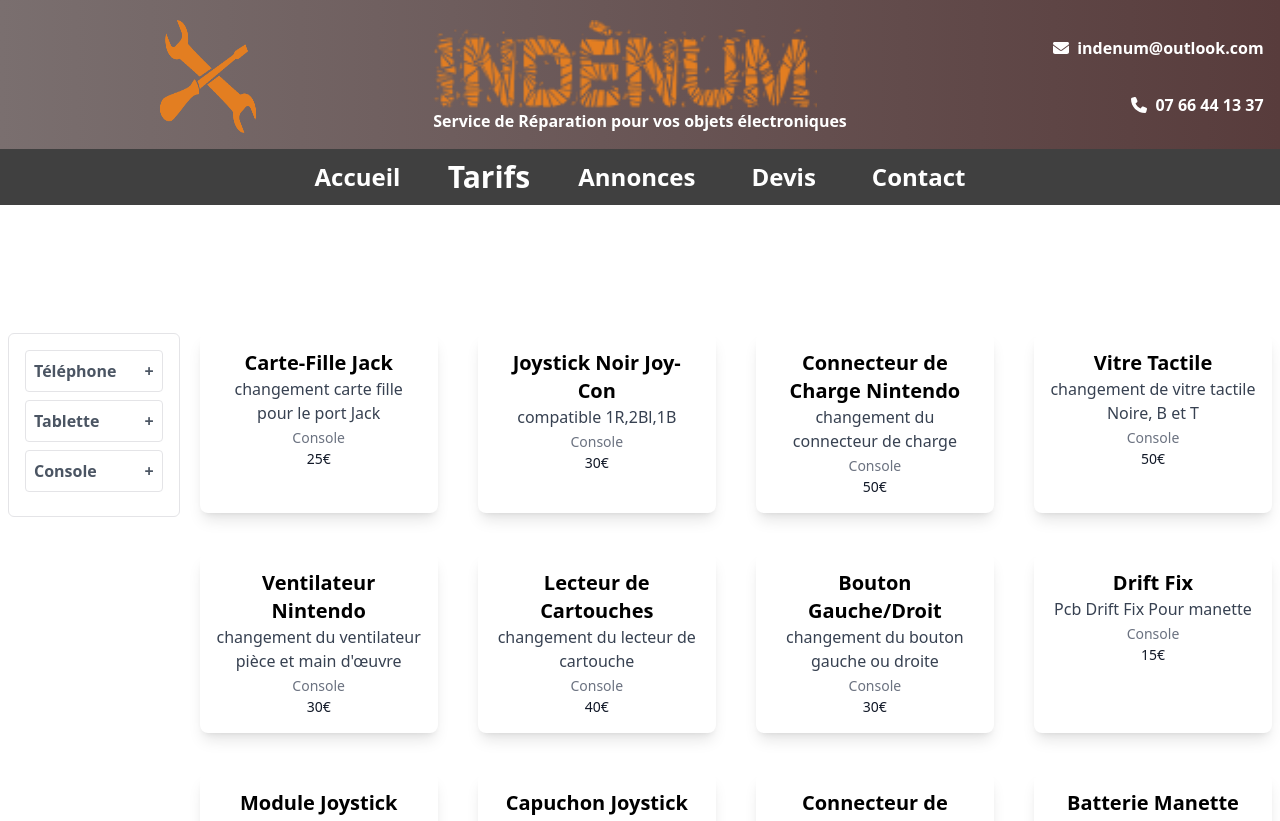
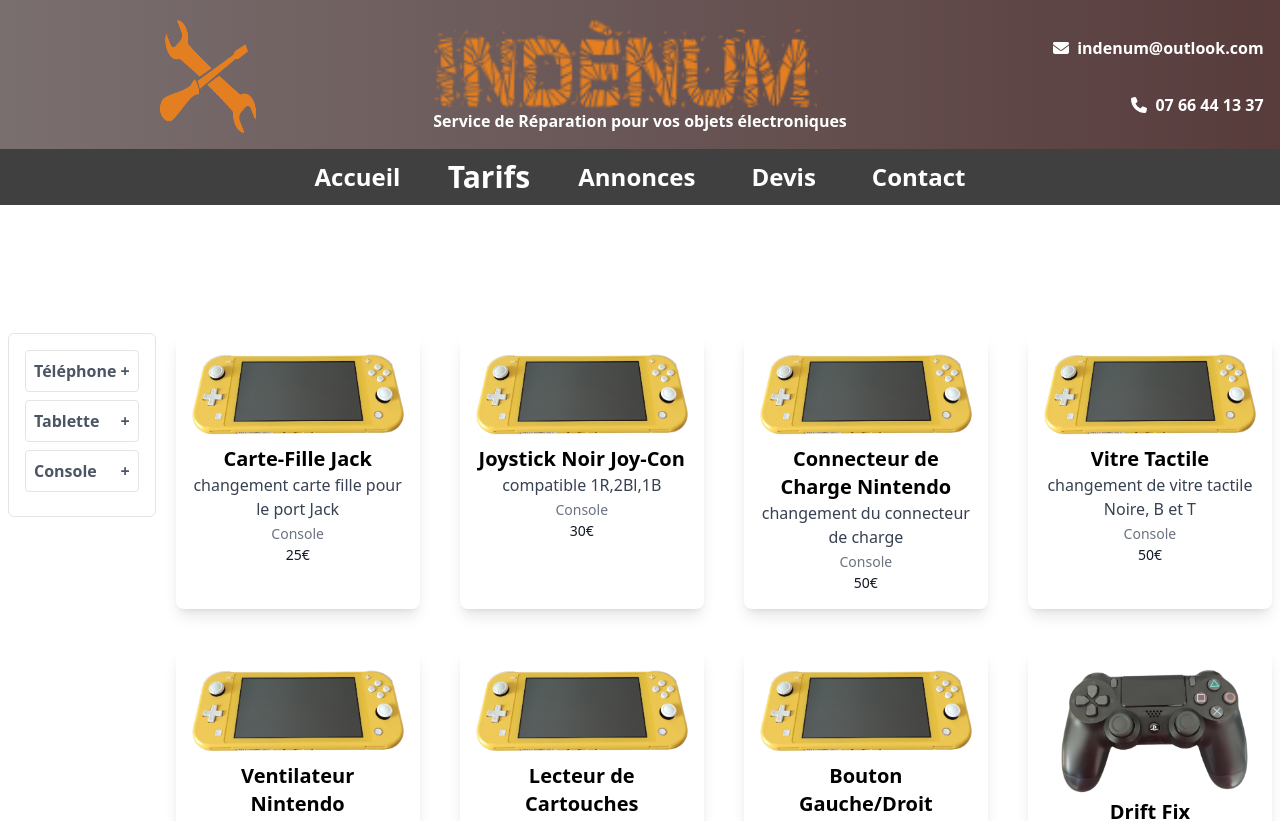
Before and after one commit to jo33200/indenum, a React (Vite) app: page /rates in a window 1280 px wide. Shown: the top 821 px of the page. Built offline with nearby package versions, Linux system fonts and the light colour scheme.

Commit message:
Refactor CardRate component to include image property and display image in the card

```diff
--- a/src/components/CardRate.jsx
+++ b/src/components/CardRate.jsx
@@ -1,8 +1,12 @@
 import PropTypes from "prop-types";
 
-const CardRate = ({ title, description, category, price }) => {
+const CardRate = ({ title, description, category, price, image }) => {
+
+  const imagePath = `/src/assets/img/${image}.png`;
+
   return (
     <div className="rounded-lg bg-white p-4 shadow-lg">
+      <img src={imagePath} alt={title} className="w-full h-auto rounded-t-lg" />
       <h2 className="text-xl font-bold">{title}</h2>
       <p className="text-gray-700">{description}</p>
       <span className="text-sm text-gray-500">{category}</span>
@@ -16,6 +20,7 @@ CardRate.propTypes = {
   description: PropTypes.string.isRequired,
   category: PropTypes.string.isRequired,
   price: PropTypes.string.isRequired,
+  image: PropTypes.string.isRequired,
 };
 
 // Fonction pour extraire et convertir le prix depuis une chaîne comme "30€"
```
